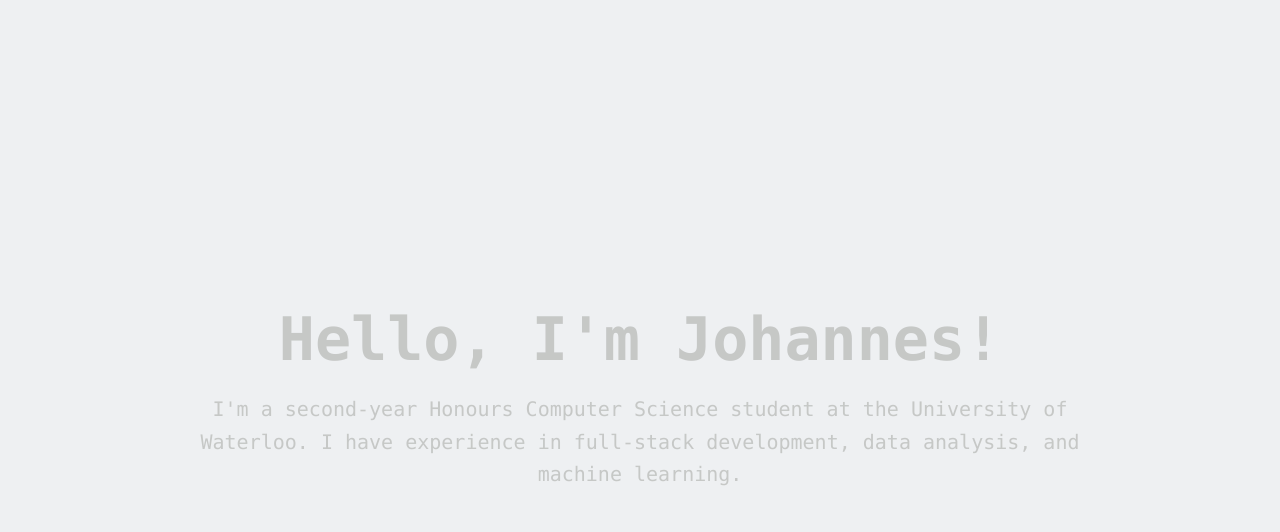
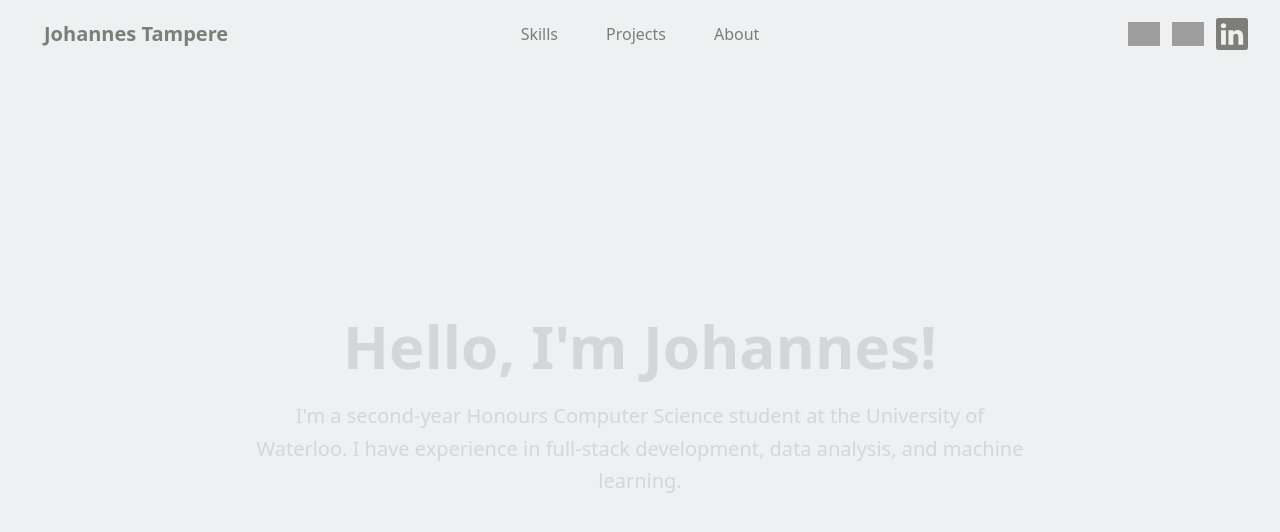
Before and after one commit to Johannestampere/Portfolio, a Next.js app: page / in a window 1280 px wide. Shown: the top 532 px of the page. Built offline with nearby package versions, Linux system fonts and the light colour scheme; grey boxes are pictures that could not be loaded.

Commit message:
navbar, landing, smooth scrolling

```diff
--- /dev/null
+++ b/app/head.tsx
@@ -0,0 +1,14 @@
+import React, { JSX } from 'react'
+
+export default function Head(): JSX.Element {
+    return (
+      <>
+        <title>Johannes Tampere</title>
+        <meta name="viewport" content="width=device-width, initial-scale=1" />
+        <link
+          rel="stylesheet"
+          href="https://cdnjs.cloudflare.com/ajax/libs/font-awesome/4.7.0/css/font-awesome.min.css"
+        />
+      </>
+    )
+  }
--- a/app/page.tsx
+++ b/app/page.tsx
@@ -1,11 +1,12 @@
 'use client'
 
-import React, { useEffect, useState } from 'react'
+import React, { useEffect, useRef, useState } from 'react'
 import { motion, AnimatePresence } from 'framer-motion'
 import Landing from './sections/landing'
 import Skills from './sections/skills'
 import Projects from './sections/projects'
 import About from './sections/about'
+import Navbar from './sections/navbar'
 
 const asciiLines = `
 ._______       __                                      _______
@@ -19,21 +20,46 @@
 
 export default function HomePage() {
   const [showLanding, setShowLanding] = useState(true)
+  const scrollRef = useRef<HTMLDivElement>(null)
+  const [progress, setProgress] = useState(0)
 
   useEffect(() => {
-    const timer = setTimeout(() => {
-      setShowLanding(false)
-    }, 4000)
+    const timer = setTimeout(() => setShowLanding(false), 4000)
     return () => clearTimeout(timer)
+  }, [])
+
+  useEffect(() => {
+    const container = scrollRef.current
+    if (!container) return
+
+    const handleScroll = () => {
+      const scrollTop = container.scrollTop
+      const scrollHeight = container.scrollHeight - container.clientHeight
+      const ratio = scrollTop / scrollHeight
+      setProgress(ratio)
+    }
+
+    container.addEventListener('scroll', handleScroll)
+    return () => container.removeEventListener('scroll', handleScroll)
   }, [])
 
   return (
     <motion.div
-      className="w-screen h-screen bg-[#EEF0F2] text-[#7c7e77] font-mono"
+      className="w-screen h-screen bg-[#EEF0F2] text-[#7c7e77] relative"
       initial={{ opacity: 0 }}
       animate={{ opacity: 1 }}
       transition={{ duration: 1.2 }}
     >
+      {!showLanding && (
+        <div className="absolute right-4 top-0 h-full w- bg-gray-300/30 rounded-full overflow-hidden z-50">
+          <div
+            className="bg-[#7c7e77] w-full rounded-full transition-all duration-200"
+            style={{ height: `${progress * 100}%` }}
+          />
+        </div>
+      )}
+      {!showLanding && <Navbar />}
+
       <AnimatePresence mode="wait">
         {showLanding ? (
           <motion.div
@@ -72,24 +98,17 @@
         ) : (
           <motion.main
             key="main"
+            ref={scrollRef}
             className="h-screen w-screen overflow-y-scroll snap-y snap-mandatory scroll-smooth"
             initial={{ opacity: 0 }}
             animate={{ opacity: 1 }}
             exit={{ opacity: 0 }}
             transition={{ duration: 2 }}
           >
-            <section className="h-screen snap-start">
-              <Landing />
-            </section>
-            <section className="h-screen snap-start">
-              <Skills />
-            </section>
-            <section className="h-screen snap-start">
-              <Projects />
-            </section>
-            <section className="h-screen snap-start">
-              <About />
-            </section>
+            <section id="landing" className="h-screen snap-start"><Landing /></section>
+            <section id="skills" className="h-screen snap-start"><Skills /></section>
+            <section id="projects" className="h-screen snap-start"><Projects /></section>
+            <section id="about" className="h-screen snap-start"><About /></section>
           </motion.main>
         )}
       </AnimatePresence>
--- a/app/sections/about.tsx
+++ b/app/sections/about.tsx
@@ -1,14 +1,23 @@
-import React, { JSX } from 'react';
+'use client'
+
+import { motion } from 'framer-motion'
+import { JSX } from 'react'
 
 export default function About(): JSX.Element {
   return (
-    <section id="about" className="snap-start h-screen flex items-center justify-center px-6">
-      <div className="max-w-4xl text-center">
-        <h1 className="text-6xl font-bold mb-6">About Me</h1>
-        <div className="text-xl leading-relaxed">
-          About
-        </div>
-      </div>
-    </section>
-  );
+    <div className="h-full w-full flex items-center justify-center px-6">
+      <motion.div
+        initial={{ opacity: 0, y: 20 }}
+        whileInView={{ opacity: 1, y: 0 }}
+        transition={{ duration: 1 }}
+        viewport={{ once: false }}
+        className="text-center max-w-3xl"
+      >
+        <h1 className="text-6xl font-bold mb-6">About me</h1>
+        <p className="text-xl leading-relaxed">
+          github linkedin resume etc
+        </p>
+      </motion.div>
+    </div>
+  )
 }
--- a/app/sections/landing.tsx
+++ b/app/sections/landing.tsx
@@ -1,15 +1,24 @@
-import { JSX } from "react";
+'use client'
+
+import { motion } from 'framer-motion'
+import { JSX } from 'react'
 
 export default function Landing(): JSX.Element {
   return (
-      <section id="landing" className="snap-start h-screen flex items-center justify-center px-6">
-        <div className="max-w-4xl text-center">
+    <div className="h-full w-full flex items-center justify-center px-6">
+      <motion.div
+        initial={{ opacity: 0, y: 20 }}
+        whileInView={{ opacity: 1, y: 0 }}
+        transition={{ duration: 1 }}
+        viewport={{ once: false }}
+        className="text-center max-w-3xl"
+      >
         <h1 className="text-6xl font-bold mb-6">Hello, I'm Johannes!</h1>
-          <div className="text-xl leading-relaxed">
+        <p className="text-xl leading-relaxed">
           I'm a second-year Honours Computer Science student at the University of Waterloo.
           I have experience in full-stack development, data analysis, and machine learning.
+        </p>
+      </motion.div>
     </div>
-        </div>
-      </section>
   )
 }
--- /dev/null
+++ b/app/sections/navbar.tsx
@@ -0,0 +1,93 @@
+'use client'
+
+import React, { useState } from 'react'
+
+export default function Navbar() {
+  const scrollToSection = (id: string) => {
+    const section = document.getElementById(id)
+    if (section) {
+      section.scrollIntoView({ behavior: 'smooth' })
+    }
+  }
+
+  const [isHoveredGithub, setisHoveredGithub] = useState(false)
+  const [linkedinHovered, setLinkedinHovered] = useState(false)
+  const [isHoveredLeetcode, setisHoveredLeetcode] = useState(false)
+
+  return (
+    <nav className="fixed top-0 left-0 w-full px-8 py-4 flex items-center justify-between text-[#7c7e77] z-50 bg-transparent">
+
+      <button
+        onClick={() => scrollToSection('landing')}
+        className="text-lg md:text-xl font-bold rounded-md px-3 py-1 transition-all duration-200 hover:bg-[#d2d4d6] hover:scale-105"
+      >
+        Johannes Tampere
+      </button>
+
+      <div className="absolute left-1/2 transform -translate-x-1/2 flex gap-6">
+        {['Skills', 'Projects', 'About'].map((name) => (
+          <button
+            key={name}
+            onClick={() => scrollToSection(name.toLowerCase())}
+            className="text-sm md:text-base font-medium rounded-md px-3 py-1 transition-all duration-200 hover:bg-[#d2d4d6] hover:scale-105"
+          >
+            {name}
+          </button>
+        ))}
+      </div>
+
+      <div className="flex gap-3 items-center">
+        <a
+          href="https://github.com/Johannestampere"
+          target="_blank"
+          rel="noopener noreferrer"
+          onMouseEnter={() => setisHoveredGithub(true)}
+          onMouseLeave={() => setisHoveredGithub(false)}
+          className="transition-transform duration-200 hover:scale-110"
+        >
+          <img
+            height="32"
+            width="32"
+            src={`https://cdn.simpleicons.org/github/${isHoveredGithub ? 'AAA694' : '7c7e77'}`}
+            alt="GitHub"
+          />
+        </a>
+        <a
+          href="https://leetcode.com/u/Johannestampere/"
+          target="_blank"
+          rel="noopener noreferrer"
+          onMouseEnter={() => setisHoveredLeetcode(true)}
+          onMouseLeave={() => setisHoveredLeetcode(false)}
+          className="transition-transform duration-200 hover:scale-110"
+        >
+          <img
+            height="32"
+            width="32"
+            src={`https://cdn.simpleicons.org/leetcode/${isHoveredLeetcode ? '476A6F' : '7c7e77'}`}
+            alt="GitHub"
+          />
+        </a>
+        <a
+  href="https://www.linkedin.com/in/johannestampere"
+  target="_blank"
+  rel="noopener noreferrer"
+  onMouseEnter={() => setLinkedinHovered(true)}
+  onMouseLeave={() => setLinkedinHovered(false)}
+  className="transition-transform duration-200 hover:scale-110"
+>
+  <svg
+    xmlns="http://www.w3.org/2000/svg"
+    width="32"
+    height="32"
+    fill={linkedinHovered ? '#673C4F' : '#7c7e77'}
+    viewBox="0 0 16 16"
+  >
+    <path d="M0 1.146C0 .513.526 0 1.175 0h13.65C15.474 0 16 .513 16 1.146v13.708c0 .633-.526 1.146-1.175 1.146H1.175C.526 16 0 15.487 0 14.854zm4.943 12.248V6.169H2.542v7.225zm-1.2-8.212c.837 0 1.358-.554 1.358-1.248-.015-.709-.52-1.248-1.342-1.248S2.4 3.226 2.4 3.934c0 .694.521 1.248 1.327 1.248zm4.908 8.212V9.359c0-.216.016-.432.08-.586.173-.431.568-.878 1.232-.878.869 0 1.216.662 1.216 1.634v3.865h2.401V9.25c0-2.22-1.184-3.252-2.764-3.252-1.274 0-1.845.7-2.165 1.193v.025h-.016l.016-.025V6.169h-2.4c.03.678 0 7.225 0 7.225z"/>
+  </svg>
+</a>
+
+
+      </div>
+    </nav>
+  )
+}
--- a/app/sections/projects.tsx
+++ b/app/sections/projects.tsx
@@ -1,14 +1,20 @@
-import { JSX } from "react";
+'use client'
+
+import { motion } from 'framer-motion'
+import { JSX } from 'react'
 
 export default function Projects(): JSX.Element {
-    return (
-      <section id="landing" className="snap-start h-screen flex items-center justify-center px-6">
-        <div className="max-w-4xl text-center">
-          <h1 className="text-6xl font-bold mb-6">Projects</h1>
-          <div className="text-xl leading-relaxed">
-           yoooooo
-          </div>
-        </div>
-      </section>
-    )
-  }
+  return (
+    <div className="h-full w-full flex items-center justify-center px-6">
+      <motion.div
+        initial={{ opacity: 0, y: 20 }}
+        whileInView={{ opacity: 1, y: 0 }}
+        transition={{ duration: 1 }}
+        viewport={{ once: false }}
+        className="text-center max-w-3xl"
+      >
+        <h1 className="text-6xl font-bold mb-6">Projects</h1>
+      </motion.div>
+    </div>
+  )
+}
--- a/app/sections/skills.tsx
+++ b/app/sections/skills.tsx
@@ -1,14 +1,20 @@
-import { JSX } from "react";
+'use client'
+
+import { motion } from 'framer-motion'
+import { JSX } from 'react'
 
 export default function Skills(): JSX.Element {
-    return (
-      <section id="landing" className="snap-start h-screen flex items-center justify-center px-6">
-        <div className="max-w-4xl text-center">
-          <h1 className="text-6xl font-bold mb-6">Hello, SKIIIILSLLLLLSSS!</h1>
-          <div className="text-xl leading-relaxed">
-            Iwnfwfudwf
-          </div>
-        </div>
-      </section>
-    )
-  }
+  return (
+    <div className="h-full w-full flex items-center justify-center px-6">
+      <motion.div
+        initial={{ opacity: 0, y: 20 }}
+        whileInView={{ opacity: 1, y: 0 }}
+        transition={{ duration: 1 }}
+        viewport={{ once: false}}
+        className="text-center max-w-3xl"
+      >
+        <h1 className="text-6xl font-bold mb-6">Skills</h1>
+      </motion.div>
+    </div>
+  )
+}
```
Also changed, not shown: public/pic.jpg (added). Lines whose indentation alone changed are shown as unchanged.
